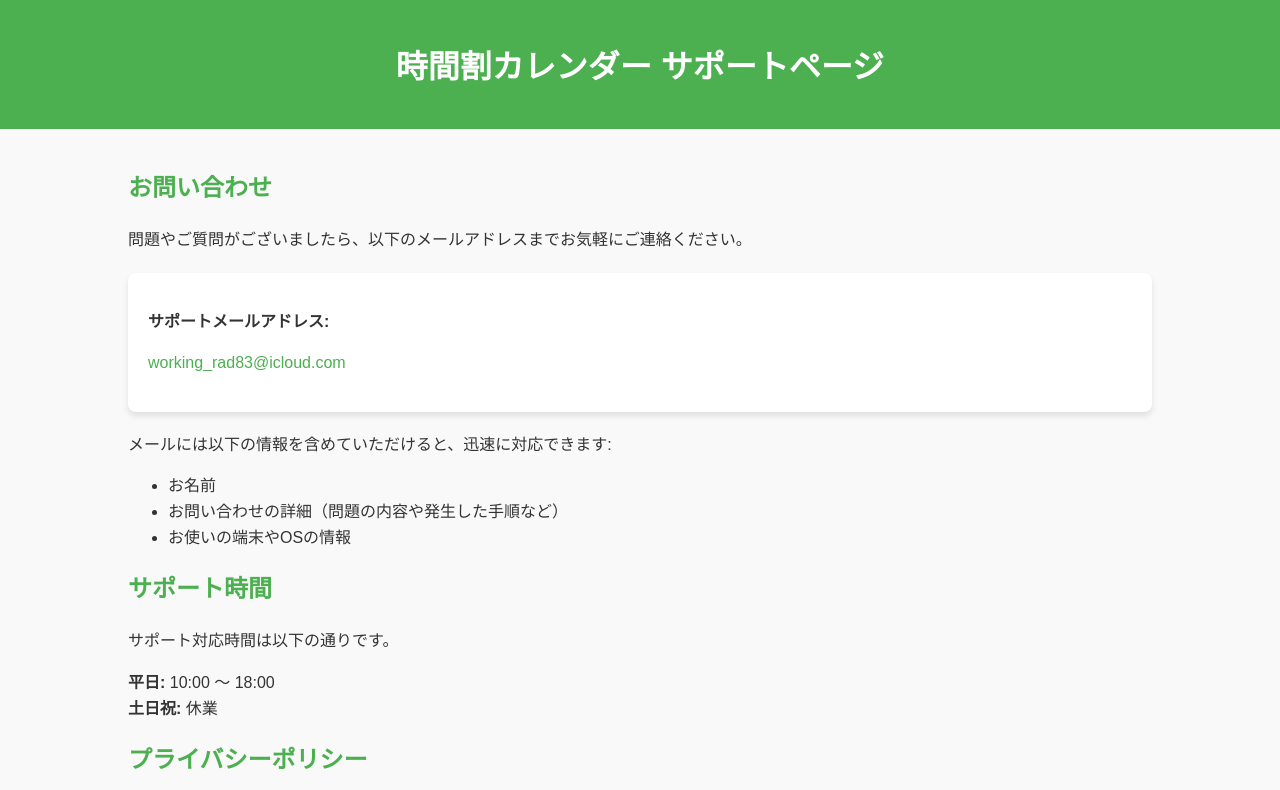
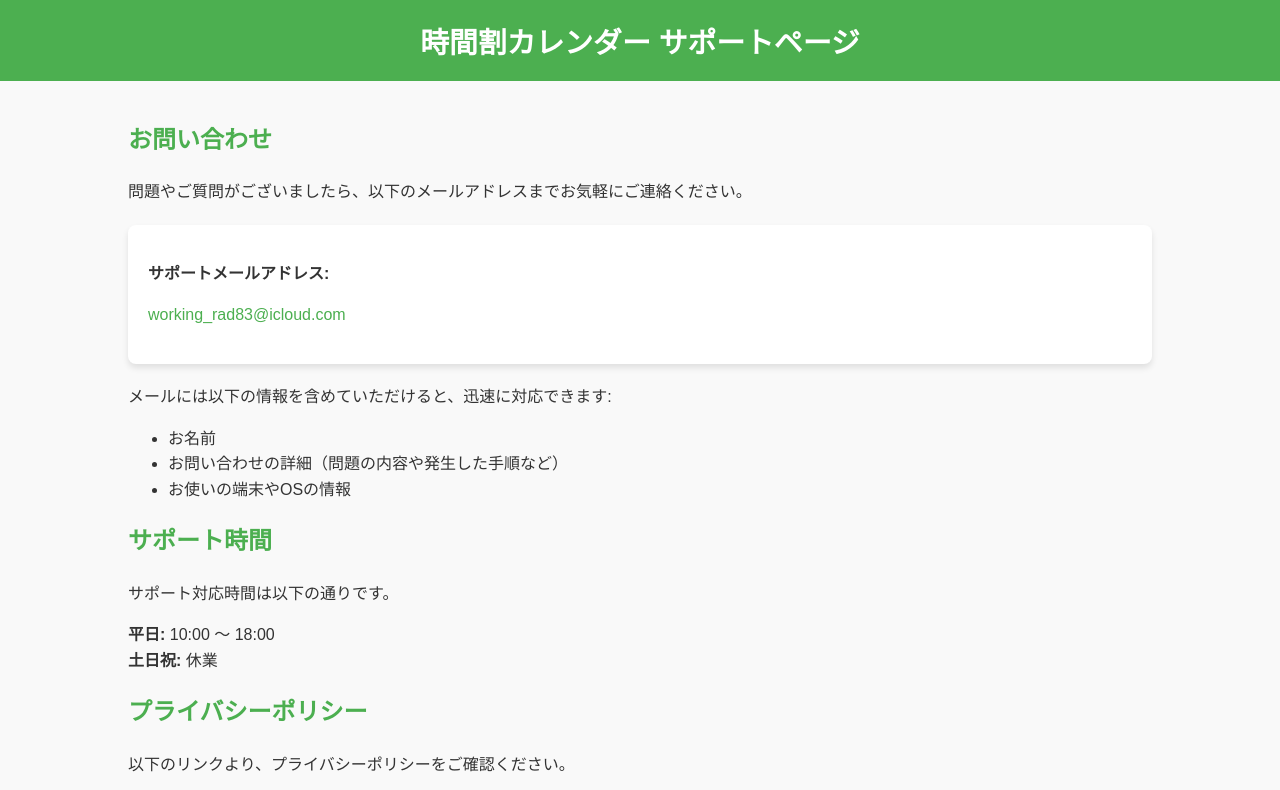
Before and after one commit to muscatto/school-timetable-support, a plain HTML site: page index.html in a window 1280 px wide. Shown: the top 790 px of the page. Drawn offline with Linux system fonts and the light colour scheme.

Commit message:
Update index.html

```diff
--- a/index.html
+++ b/index.html
@@ -17,6 +17,11 @@
             color: white;
             padding: 20px 10%;
             text-align: center;
+        }
+        header h1 {
+            margin: 0;
+            font-size: 1.8em;
+            color: white !important;
         }
         main {
             padding: 20px 10%;
@@ -46,14 +51,11 @@
         a:hover {
             text-decoration: underline;
         }
-        .title {
-            color: white;
-        }
     </style>
 </head>
 <body>
     <header>
-        <h1 class="title">時間割カレンダー サポートページ</h1>
+        <h1>時間割カレンダー サポートページ</h1>
     </header>
 
     <main>
```
